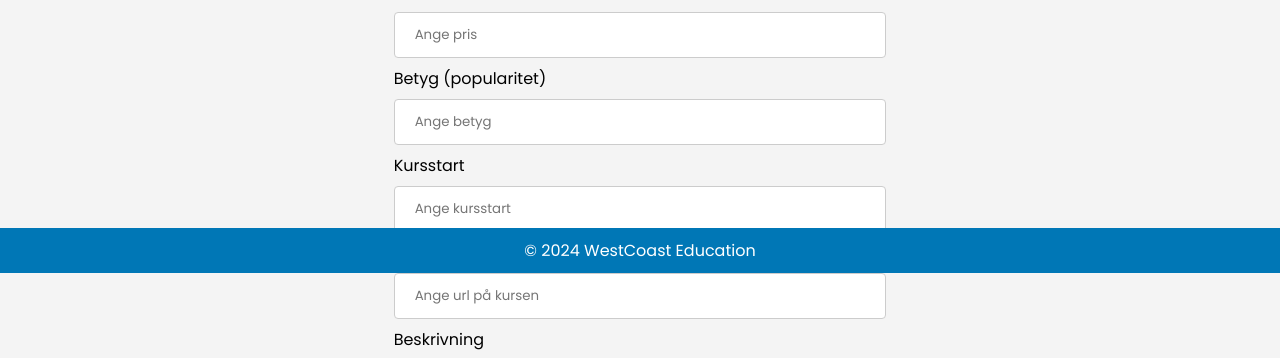
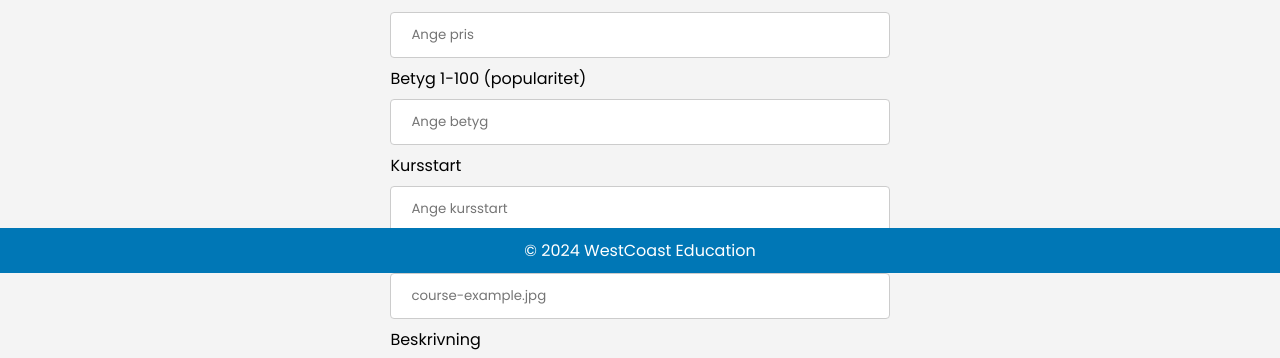
Before and after one commit to hedigardi/westcoast-education, a website with bundled scripts: page pages/add-course.html in a window 1280 px wide. Shown: the part 527-885 px from the top of the page. Built offline with nearby package versions, Linux system fonts and the light colour scheme.

Commit message:
cleaned up html code

```diff
--- a/pages/add-course.html
+++ b/pages/add-course.html
@@ -62,7 +62,7 @@
                 <input type="number" name="price" id="price" placeholder="Ange pris">
             </div>
             <div>
-                <label for="popularity">Betyg (popularitet)</label>
+                <label for="popularity">Betyg 1-100 (popularitet)</label>
                 <input type="number" name="popularity" id="popularity" placeholder="Ange betyg">
             </div>
             <div>
@@ -71,7 +71,7 @@
             </div>
             <div>
                 <label for="imageUrl">Bild url</label>
-                <input type="text" name="imageUrl" id="imageUrl" placeholder="Ange url på kursen">
+                <input type="text" name="imageUrl" id="imageUrl" placeholder="course-example.jpg">
             </div>
             <div>
                 <label for="description">Beskrivning</label>
```
Also changed, not shown: pages/edit-course.html (+1 -1 lines).
